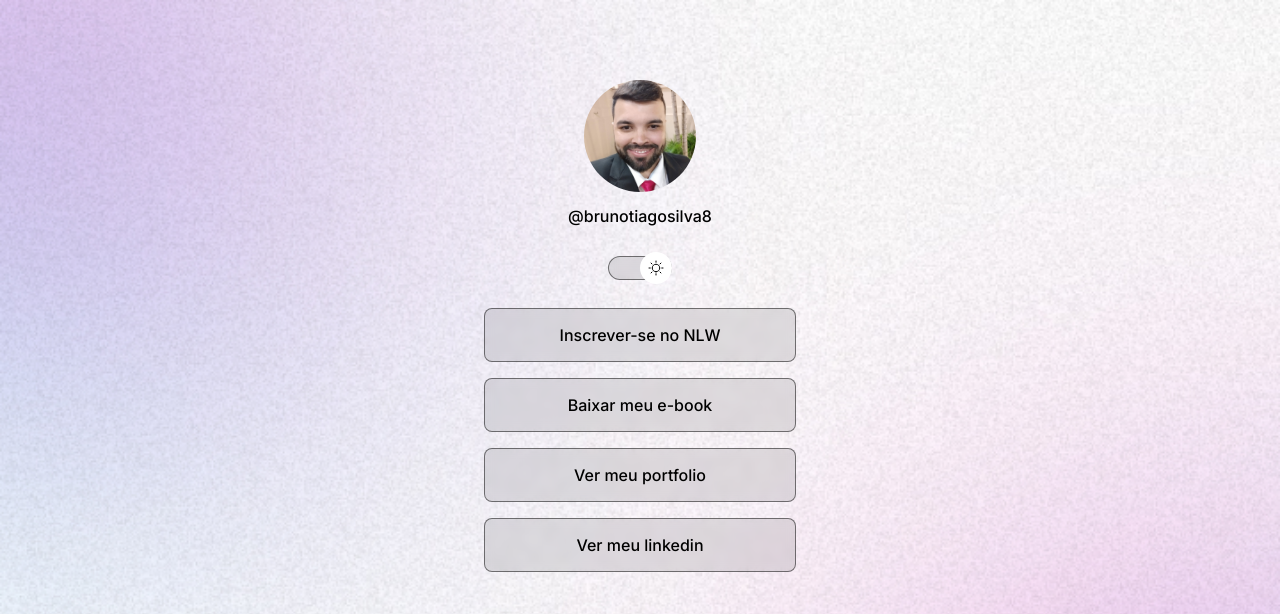
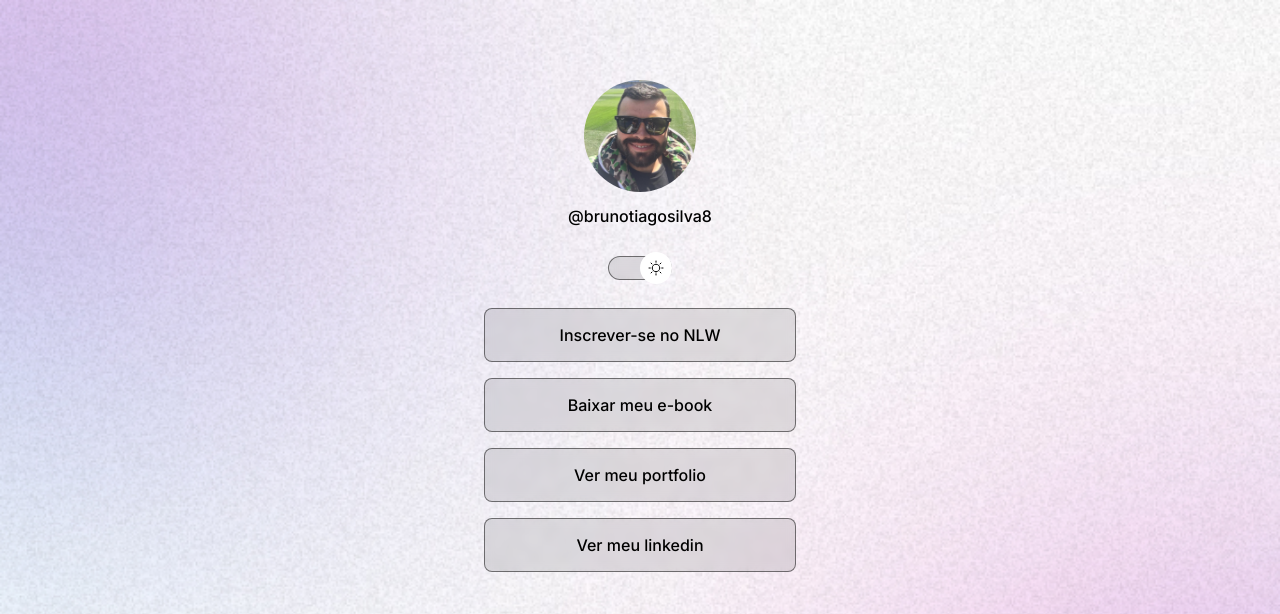
Before and after one commit to Bruno-Tiago/dev-links, a plain HTML site: page index.html in a window 1280 px wide. Shown: the top 614 px of the page. Drawn offline with nearby package versions, Linux system fonts and the light colour scheme.

Commit message:
Add files via upload

```diff
--- a/index.html
+++ b/index.html
@@ -16,8 +16,8 @@
     <div id="container">
       <div id="profile">
         <img
-          src="assets/avatar.jpg"
-          alt="Foto de Bruno Tiago de terno preto e gravata vermelha, em frente a uma parede clara e plantas verde."
+          src="assets/avatar-light.jpg"
+          alt="Bruno Tiago de jaqueta com estampa de camuflagem e zíper frontal e camiseta preta, em um campo de futebol bem cuidado com grama verde e linhas marcadas, de óculos escuro e sorrindo."
         />
         <p>@brunotiagosilva8</p>
       </div>
```
